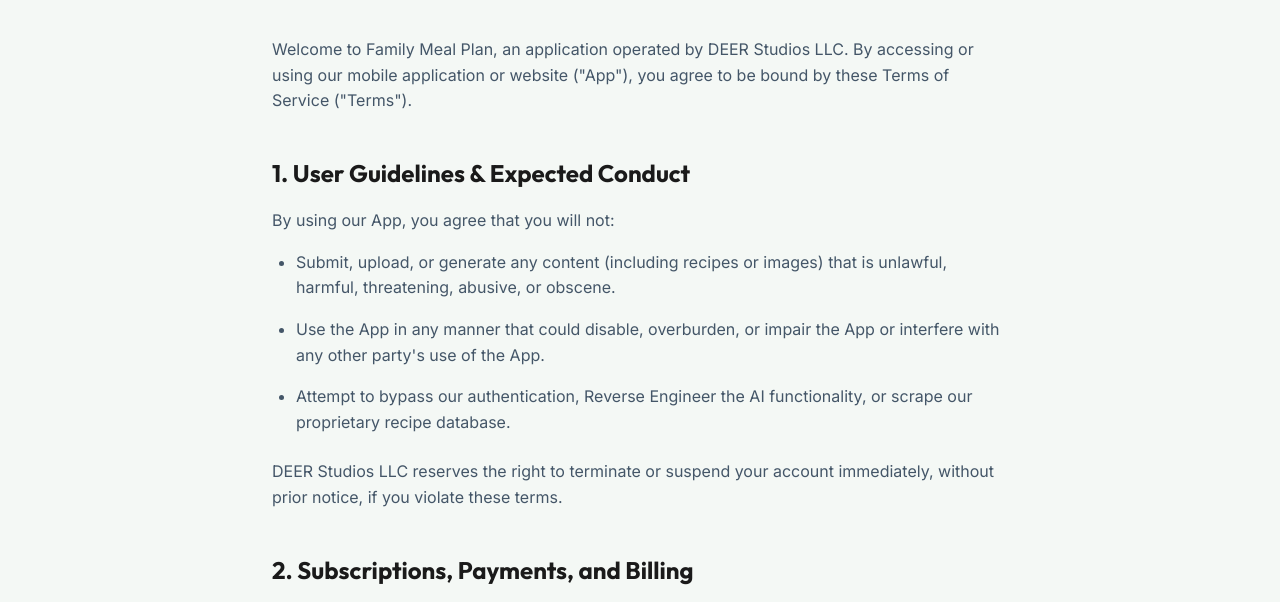
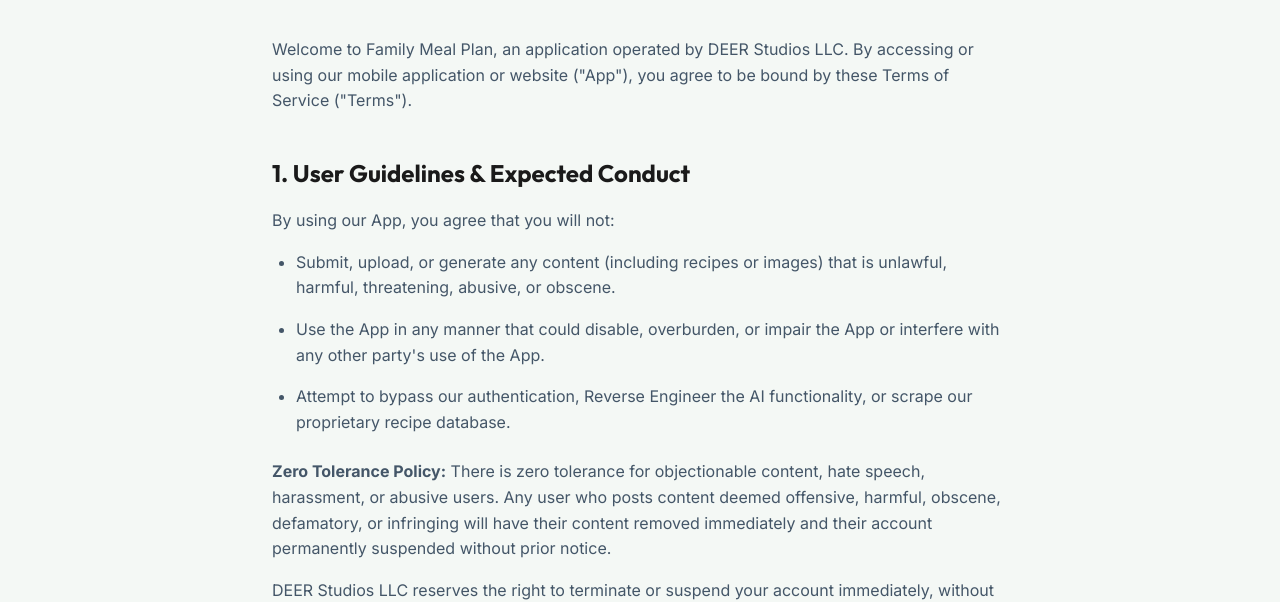
Before and after one commit to ericdenson/FamilyMealPlan-Web, a plain HTML site: page terms.html in a window 1280 px wide. Shown: the part 218-820 px from the top of the page. Drawn offline with Linux system fonts and the light colour scheme.

Commit message:
Add files via upload

```diff
--- a/terms.html
+++ b/terms.html
@@ -78,6 +78,7 @@
             <li>Use the App in any manner that could disable, overburden, or impair the App or interfere with any other party's use of the App.</li>
             <li>Attempt to bypass our authentication, Reverse Engineer the AI functionality, or scrape our proprietary recipe database.</li>
         </ul>
+        <p><strong>Zero Tolerance Policy:</strong> There is zero tolerance for objectionable content, hate speech, harassment, or abusive users. Any user who posts content deemed offensive, harmful, obscene, defamatory, or infringing will have their content removed immediately and their account permanently suspended without prior notice.</p>
         <p>DEER Studios LLC reserves the right to terminate or suspend your account immediately, without prior notice, if you violate these terms.</p>
 
         <h2>2. Subscriptions, Payments, and Billing</h2>
```
